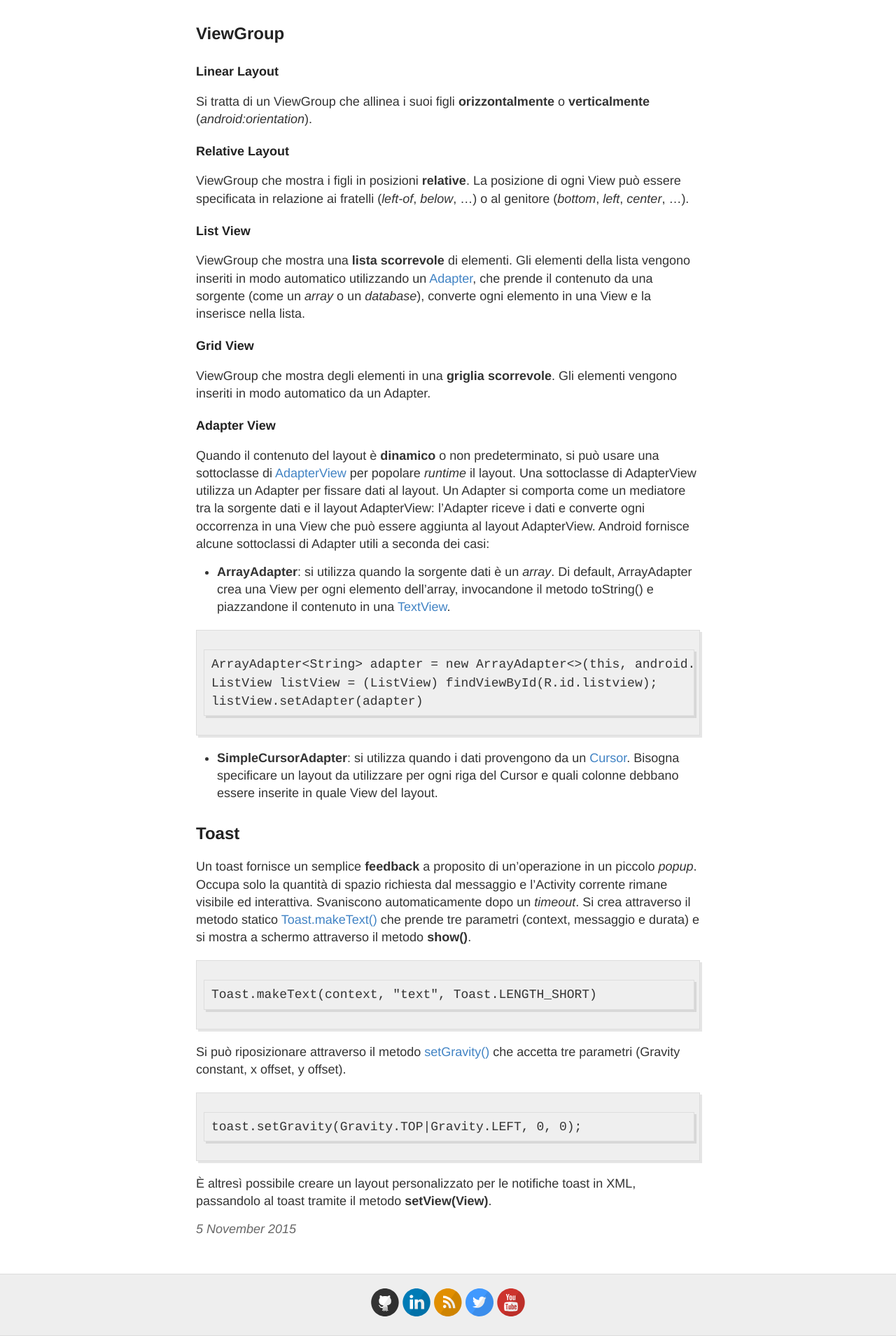
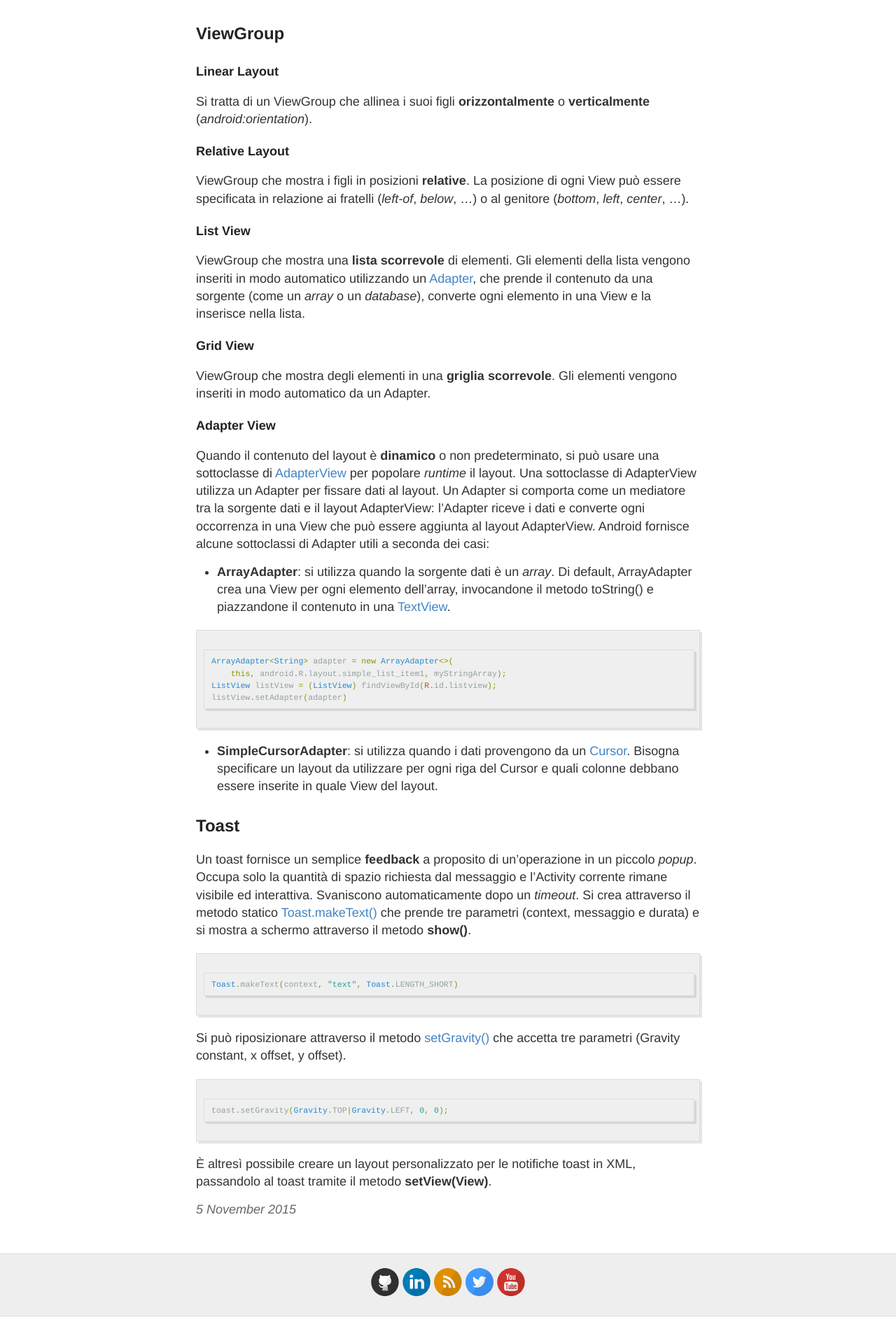
Before and after one commit to Fahien/fahien.github.io, a Jekyll site: the page built from _posts/2015-11-05-appunti-di-android-layout.md, in a window 1280 px wide. Shown: the part 1610-3519 px from the top of the page at 70% size. Built offline with Jekyll 4.4.1, drawn with Linux system fonts in a browser that asks for light colours; after the commit the page ends 3491 px from its top, so only the background shows below that.

Commit message:
Adjust syntax highlighting

````diff
--- a/_posts/2015-11-05-appunti-di-android-layout.md
+++ b/_posts/2015-11-05-appunti-di-android-layout.md
@@ -48,8 +48,9 @@ AdapterView. Android fornisce alcune sottoclassi di Adapter utili a seconda dei
 
 * **ArrayAdapter**: si utilizza quando la sorgente dati è un _array_. Di default, ArrayAdapter crea una View per ogni elemento dell’array, invocandone il metodo toString() e piazzandone il contenuto in una [TextView](http://developer.android.com/reference/android/widget/TextView.html).
 
-```
-ArrayAdapter<String> adapter = new ArrayAdapter<>(this, android.R.layout.simple_list_item1, myStringArray);
+```java
+ArrayAdapter<String> adapter = new ArrayAdapter<>(
+    this, android.R.layout.simple_list_item1, myStringArray);
 ListView listView = (ListView) findViewById(R.id.listview);
 listView.setAdapter(adapter)
 ```
@@ -60,13 +61,13 @@ listView.setAdapter(adapter)
 Un toast fornisce un semplice **feedback** a proposito di un’operazione in un piccolo _popup_. Occupa solo la quantità di spazio richiesta dal messaggio e l’Activity corrente rimane visibile ed interattiva. Svaniscono automaticamente dopo un _timeout_. Si crea attraverso il metodo statico [Toast.makeText()](http://developer.android.com/reference/android/widget/Toast.html#makeText%28android.content.Context,%20int,%20int%29) che prende tre parametri (context, messaggio e durata) e si mostra a
 schermo attraverso il metodo **show()**.
 
-```
+```java
 Toast.makeText(context, "text", Toast.LENGTH_SHORT)
 ```
 
 Si può riposizionare attraverso il metodo [setGravity()](http://developer.android.com/reference/android/widget/Toast.html#setGravity%28int,%20int,%20int%29) che accetta tre parametri (Gravity constant, x offset, y offset).
 
-```
+```java
 toast.setGravity(Gravity.TOP|Gravity.LEFT, 0, 0);
 ```
 
--- a/_sass/_highlights.scss
+++ b/_sass/_highlights.scss
@@ -7,7 +7,8 @@
   -webkit-box-shadow: 3px 3px rgba(0,0,0,0.1);
   box-shadow: 3px 3px rgba(0,0,0,0.1);
   margin: 20px 0 20px 0;
-  overflow: scroll;
+  overflow: auto;
+  font-size: 0.8em;
 }
 
 code {
````
